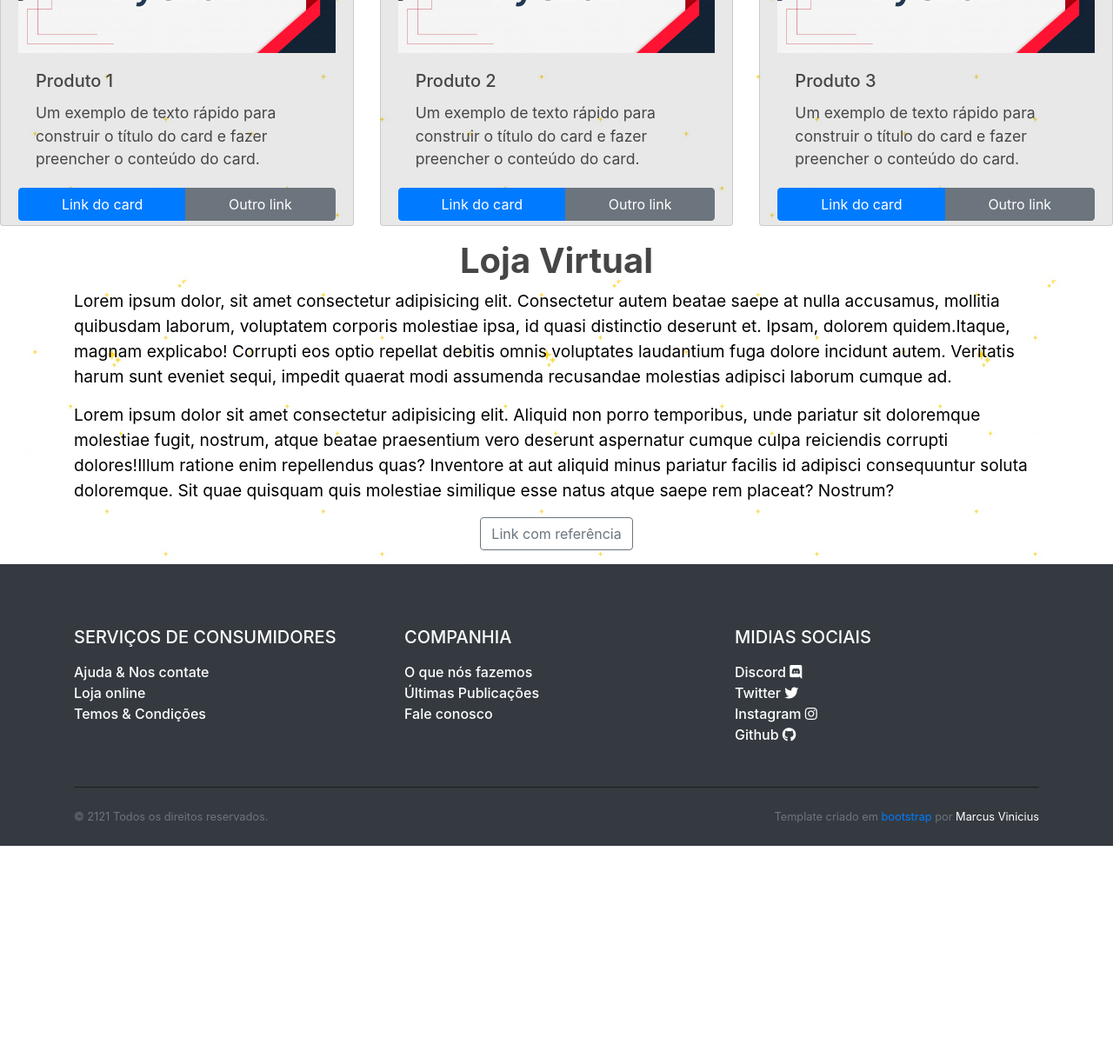
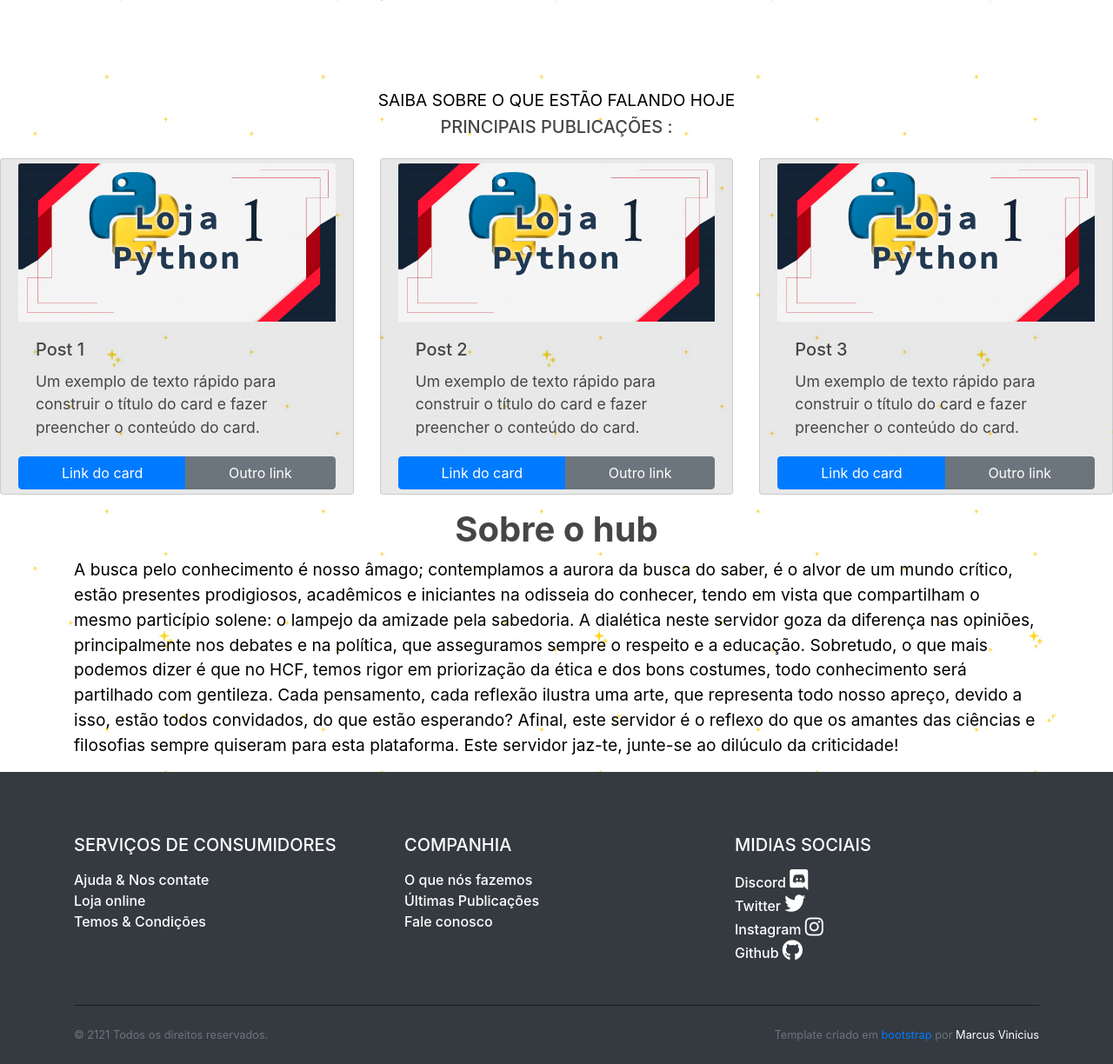
Before and after one commit to Chuckpy/Django-ecommerce, a Django app: page / in a window 1280 px wide. Shown: the part 964-2188 px from the top of the page at 87% size. Before the commit the page ends 1937 px from the top, so only its background shows below. Run offline with Django 3.2, Linux system fonts and the light colour scheme; the visitor is signed in with stand-in values (Sample User, id 1); parts of the project's set-up code (start-up, migrations or seed data) failed here and were passed over; some libraries are stand-ins or nearby versions.

Commit message:
atualização css e style

```diff
--- a/cart/cart.py
+++ b/cart/cart.py
@@ -70,3 +70,6 @@ class Cart:
 
     def save(self):
         self.session.modified = True
+
+    def total_itens(self):
+        return sum (item["quantity"] for item in self.cart)
--- /dev/null
+++ b/cart/context_processors.py
@@ -0,0 +1,5 @@
+from .cart import Cart
+
+
+def cart(request):
+    return {'cart': Cart(request)}
--- a/pycom/settings.py
+++ b/pycom/settings.py
@@ -64,6 +64,7 @@ TEMPLATES = [
         'APP_DIRS': True,
         'OPTIONS': {
             'context_processors': [
+                'cart.context_processors.cart',
                 'django.template.context_processors.debug',
                 'django.template.context_processors.request',
                 'django.contrib.auth.context_processors.auth',
--- a/static/css/style.css
+++ b/static/css/style.css
@@ -36,6 +36,21 @@ body.dark h4 {
 body.dark h5 {
     color: #9c9c9c;
 }
+a:link {
+    text-decoration: none;
+  }
+
+  a:visited {
+    text-decoration: none;
+  }
+
+  a:hover {
+    text-decoration: none;
+  }
+
+  a:active {
+    text-decoration: none;
+  }
 .active {
     background-color: #266fa0 !important;
     border-color: #1f1f1f !important;
--- a/static/js/darktheme.js
+++ b/static/js/darktheme.js
@@ -2,6 +2,7 @@ const chk = document.getElementById('chk');
 
 chk.addEventListener('change', () => {
 	document.body.classList.toggle('dark');
+    save()
 });
 
 function save() {
@@ -9,6 +10,6 @@ function save() {
     localStorage.setItem("chk", checkbox.checked);
 }
 
-//for loading
-var checked = JSON.parse(localStorage.getItem("chk"));
-    document.getElementById("chk").checked = checked;
+if (JSON.parse(localStorage.getItem("chk"))){
+        document.getElementById("chk").click()
+        }
--- a/templates/base.html
+++ b/templates/base.html
@@ -17,7 +17,7 @@
 </head>
 
 <body class="d-flex flex-column min-vh-100">
-    <nav class="navbar navbar-expand-lg navbar-dark top-nav">
+    <nav class="navbar navbar-expand-lg navbar-dark top-navg">
         <button class="navbar-toggler" type="button" data-toggle="collapse" data-target="#navbarTogglerDemo03"
         aria-controls="navbarTogglerDemo03" aria-expanded="false" aria-label="Toggle navigation">
             <span class="navbar-toggler-icon"></span>
@@ -40,7 +40,7 @@
               <button type="button" class="btn btn-success dropdown-toggle" data-toggle="dropdown" aria-haspopup="true" aria-expanded="false">
                 Posts
               </button>
-              <div class="dropdown-menu">
+              <div class="dropdown-menu drop">
                 <a class="dropdown-item" href="">Criar Publicação</a>
                 <a class="dropdown-item" href=""><i class="fas fa-heart"></i> Favoritos (0)</a>
                 <a class="dropdown-item" href="#">Destaques</a>
@@ -50,8 +50,18 @@
               <button type="button" class="btn btn-primary dropdown-toggle" data-toggle="dropdown" aria-haspopup="true" aria-expanded="false">
                 Loja
               </button>
-              <div class="dropdown-menu">
-                <a class="dropdown-item" href="{% url 'cart:detail' %}"><i class="fas fa-dolly-flatbed"></i> Carrinho (0)</a>
+              <div class="dropdown-menu drop" >
+                <a class="dropdown-item" href="{% url 'cart:detail' %}"><i class="fas fa-dolly-flatbed"></i>
+                  Carrinho
+                    {% with total_itens=cart|length %}
+                    {% if total_itens > 0 %}
+                    ({{ total_itens }})
+                    {% else %}
+                    (0)
+                    {% endif %}
+                    {% endwith %}
+
+                </a>
                 <a class="dropdown-item" href=""><i class="fas fa-heart"></i> Favoritos (0)</a>
                 <a class="dropdown-item" href="#">Promoções</a>
               </div>
@@ -78,7 +88,8 @@
             </div>
             {% endif %}
           </ul>
-          <!-- Aqui esta a barra de pesquisa futura <form class="form-inline my-2 my-lg-0">
+          <!-- Aqui esta a barra de pesquisa futura
+            <form class="form-inline my-2 my-lg-0">
             <input class="form-control mr-sm-2" type="search" placeholder="Procurar" aria-label="Procurar">
             <button class="btn btn-primary my-2 my-sm-0" type="submit">Pesquisar</button>
           </form>-->
--- a/templates/home.html
+++ b/templates/home.html
@@ -11,8 +11,7 @@
     <img src="{% static 'images/hero/hub.png' %}" id="hub">
     <img src="{% static 'images/hero/git.png' %}" id="git">
     <img src="{% static 'images/hero/montanhas.png' %}" id="montanhas">
-    <img src="{% static 'images/hero/disc.png' %}" id="disc">
-    <img style="z-index:2 "src="{% static 'images/hero/forest.png' %}" id="forest">
+    <img style="z-index:200000 "src="{% static 'images/hero/forest.png' %}" id="forest">
   </section>
   <script type="text/javascript">
   let night = document.getElementById("night")
@@ -21,28 +20,35 @@
   let montanhas = document.getElementById("montanhas")
   let forest = document.getElementById("forest")
   let git = document.getElementById("git")
-  let disc = document.getElementById("disc")
 
   window.addEventListener('scroll', function(){
     var value = window.scrollY;
 
-    hub.style.top = value * 0.46 + 'px';
-    night.style.top = value * -1.2 + 'px';
-    montanhas.style.top = value * -(0.55) + 'px';
-    lua.style.left = value * -0.3 + 'px';
-    forest.style.top = value * -(0.4) + 'px';
-    git.style.left = value * 1 + 'px';
-    disc.style.left = value * 1.5 + 'px';
+    hub.style.top = value * 0.45 + 'px';
+    night.style.top = value * -1.6 + 'px';
+    montanhas.style.top = value * -(0.6) + 'px';
+    lua.style.left = value * -0.6 + 'px';
+    forest.style.top = value * -(0.45) + 'px';
+    git.style.top = value * 0.5 + 'px';
+    disc.style.top = value * 0.05 + 'px';
   })
 
   </script>
+
+
+<div class="container tdisc">
+  <a href="https://discord.gg/Xg6FcXGp7x">
+  <h2 class="text-disc"> Venha conhecer nosso servidor</h2>
+  <img class="card-disc" src="{% static 'images/discord-logo.png' %}" alt="Discord">
+  </a>
+</div>
 
 
 <!-- seção produtos teste -->
 <div class="ptop">
 <div class="text-center">
   <p class="text-uppercase mb-1">Saiba sobre o que estão falando hoje</p>
-  <h1 class="h5 text-uppercase mb-4">Navegue facilmente sobre as categorias</h2>
+  <h1 class="h5 text-uppercase mb-4">Principais publicações :</h2>
 </div>
 <div class="d-flex w-100">
   <div class="row">
@@ -50,7 +56,7 @@
   <div class="card op cards">
   <img class="card-img-top" src="{% static 'images/hero.jpg' %}" alt="Imagem de capa do card">
   <div class="card-body ">
-    <h5 class="card-title">Produto 1</h5>
+    <h5 class="card-title">Post 1</h5>
     <p class="card-text card-dt">Um exemplo de texto rápido para construir o título do card e fazer preencher o conteúdo do card.</p>
   </div>
   <div class="btn-group" role="group" aria-label="Basic example">
@@ -63,7 +69,7 @@
       <div class="card op cards">
         <img class="card-img-top" src="{% static 'images/hero.jpg' %}" alt="Imagem de capa do card">
         <div class="card-body">
-          <h5 class="card-title">Produto 2</h5>
+          <h5 class="card-title">Post 2</h5>
           <p class="card-text card-dt">Um exemplo de texto rápido para construir o título do card e fazer preencher o conteúdo do card.</p>
         </div>
         <div class="btn-group" role="group" aria-label="Basic example">
@@ -76,7 +82,7 @@
       <div class="card op cards" >
         <img class="card-img-top" src="{% static 'images/hero.jpg' %}" alt="Imagem de capa do card">
         <div class="card-body">
-          <h5 class="card-title">Produto 3</h5>
+          <h5 class="card-title">Post 3</h5>
           <p class="card-text card-dt">Um exemplo de texto rápido para construir o título do card e fazer preencher o conteúdo do card.</p>
         </div>
         <div class="btn-group" role="group" aria-label="Basic example">
@@ -90,49 +96,27 @@
 </div>
 
 
+
 <div class="container my-3">
-    <h1 align="center" class="font-weight-bold">Loja Virtual</h1>
+    <h1 align="center" class="font-weight-bold">Sobre o hub</h1>
     <p>
-        Lorem ipsum dolor, sit amet consectetur adipisicing elit. Consectetur autem beatae saepe at nulla accusamus,
-        mollitia quibusdam laborum, voluptatem corporis molestiae ipsa, id quasi distinctio deserunt et. Ipsam, dolorem
-        quidem.Itaque, magnam explicabo! Corrupti eos optio repellat debitis omnis voluptates laudantium fuga dolore
-        incidunt autem. Veritatis harum sunt eveniet sequi, impedit quaerat modi assumenda recusandae molestias adipisci
-        laborum cumque ad.
+      A busca pelo conhecimento é nosso âmago; contemplamos a aurora da busca do saber,
+       é o alvor de um mundo crítico, estão presentes prodigiosos, acadêmicos e iniciantes
+        na odisseia do conhecer, tendo em vista que compartilham o mesmo particípio solene:
+        o lampejo da amizade pela sabedoria. A dialética neste servidor goza da diferença
+        nas opiniões, principalmente nos debates e na política, que asseguramos sempre o
+        respeito e a educação. Sobretudo, o que mais podemos dizer é que no HCF, temos
+        rigor em priorização da ética e dos bons costumes, todo conhecimento será
+        partilhado com gentileza. Cada pensamento, cada reflexão ilustra uma arte,
+        que representa todo nosso apreço, devido a isso, estão todos convidados, do
+        que estão esperando? Afinal, este servidor é o reflexo do que os amantes das
+        ciências e filosofias sempre quiseram para esta plataforma. Este servidor
+        jaz-te, junte-se ao dilúculo da criticidade!
     </p>
-    <p>
-        Lorem ipsum dolor sit amet consectetur adipisicing elit. Aliquid non porro temporibus, unde pariatur sit
-        doloremque molestiae fugit, nostrum, atque beatae praesentium vero deserunt aspernatur cumque culpa reiciendis
-        corrupti dolores!Illum ratione enim repellendus quas? Inventore at aut aliquid minus pariatur facilis id
-        adipisci consequuntur soluta doloremque. Sit quae quisquam quis molestiae similique esse natus atque saepe rem
-        placeat? Nostrum?
-    </p>
+
 </div>
 
-<p align="center">
-    <a class="btn btn-outline-secondary" data-toggle="collapse" href="#collapseExample" role="button" aria-expanded="false" aria-controls="collapseExample">
-      Link com referência
-    </a>
-</p>
-  <div class="collapse" id="collapseExample">
-    <div class="card card-body op">
-      <div class="card-element">
-    <p>
-        Lorem ipsum dolor sit amet consectetur adipisicing elit. Aliquid non porro temporibus, unde pariatur sit
-        doloremque molestiae fugit, nostrum, atque beatae praesentium vero deserunt aspernatur cumque culpa reiciendis
-        corrupti dolores!Illum ratione enim repellendus quas? Inventore at aut aliquid minus pariatur facilis id
-        adipisci consequuntur soluta doloremque. Sit quae quisquam quis molestiae similique esse natus atque saepe rem
-        placeat? Nostrum?
-    </p>
-    <p>
-      Lorem ipsum dolor sit amet consectetur adipisicing elit. Aliquid non porro temporibus, unde pariatur sit
-      doloremque molestiae fugit, nostrum, atque beatae praesentium vero deserunt aspernatur cumque culpa reiciendis
-      corrupti dolores!Illum ratione enim repellendus quas? Inventore at aut aliquid minus pariatur facilis id
-      adipisci consequuntur soluta doloremque. Sit quae quisquam quis molestiae similique esse natus atque saepe rem
-      placeat? Nostrum?
-    </p>
-    </div>
-    </div>
-</div>
+
 </body>
 
 <footer class="bg-dark text-white">
@@ -157,10 +141,10 @@
         <div class="col-md-4">
           <h6 class="text-uppercase mb-3 h5">Midias sociais</h6>
           <ul class="list-unstyled mb-0">
-            <li><a class="text-decoration-none footer-link li h6" href="https://discord.gg/Xg6FcXGp7x">Discord <i class="fab fa-discord"></i></a></li>
-            <li><a class="text-decoration-none footer-link li h6" href="https://www.instagram.com/hub.sciphi/">Twitter <i class="fab fa-twitter"></i></a></li>
-            <li><a class="text-decoration-none footer-link li h6" href="https://twitter.com/hub_scientific">Instagram <i class="fab fa-instagram"></i></a></li>
-            <li><a class="text-decoration-none footer-link li h6" href="https://github.com/Chuckpy">Github  <i class="fab fa-github"></i></a></li>
+            <li><a class="text-decoration-none footer-link li h6" href="https://discord.gg/Xg6FcXGp7x">Discord <i class="fab fa-discord" style="font-size: 1.5em"></i></a></li>
+            <li><a class="text-decoration-none footer-link li h6" href="https://www.instagram.com/hub.sciphi/">Twitter <i class="fab fa-twitter" style="font-size: 1.5em"></i></a></li>
+            <li><a class="text-decoration-none footer-link li h6" href="https://twitter.com/hub_scientific">Instagram <i class="fab fa-instagram" style="font-size: 1.5em"></i></a></li>
+            <li><a class="text-decoration-none footer-link li h6" href="https://github.com/Chuckpy">Github  <i class="fab fa-github" style="font-size: 1.5em"></i></a></li>
           </ul>
         </div>
       </div>
```
Also changed, not shown: other parts of static/css/style.css (+33 -6 lines), cart/templatetags/cart-detail.py (deleted, +0 -9 lines), cart/views.py (+8 -0 lines), templates/about.html (+13 -34 lines), cart/templatetags/__init__.py (deleted), static/css/dark-background.png (added), static/images/discord-logo.png (added).
